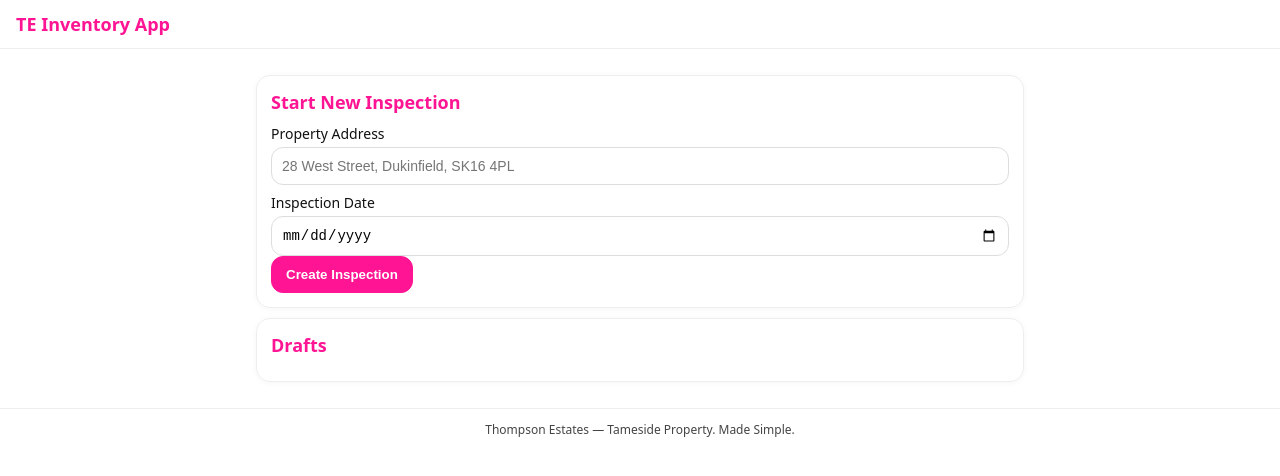
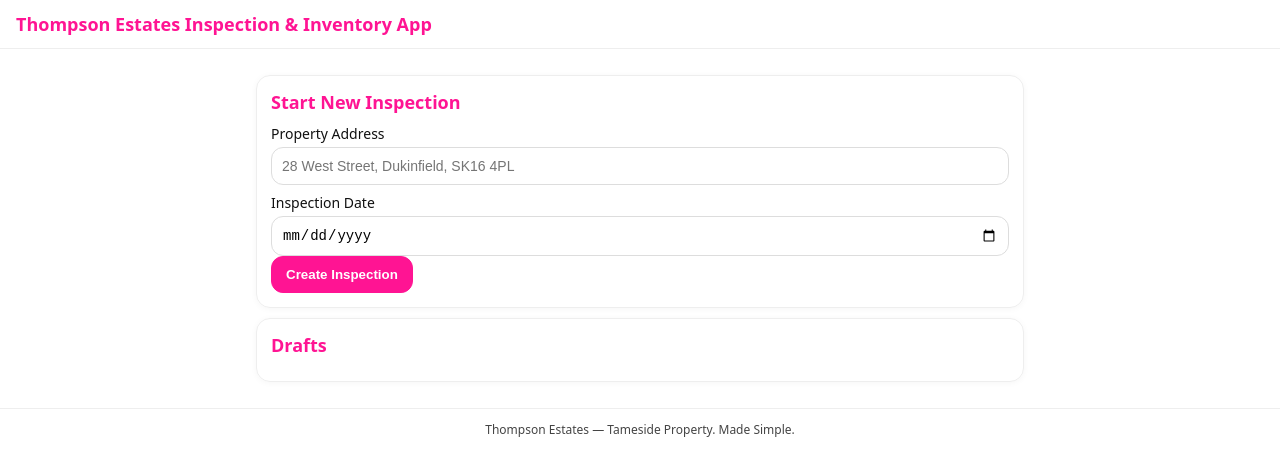
Before and after one commit to lee1593/te-inventory-app, a plain HTML site: page index.html in a window 1280 px wide. Drawn offline with Linux system fonts and the light colour scheme.

Commit message:
Update index.html

```diff
--- a/index.html
+++ b/index.html
@@ -13,7 +13,7 @@
 </head>
 <body>
   <header class="app-header">
-    <h1>TE Inventory App</h1>
+    <h1>Thompson Estates Inspection & Inventory App</h1>
   </header>
 
   <main id="app"></main>
```
